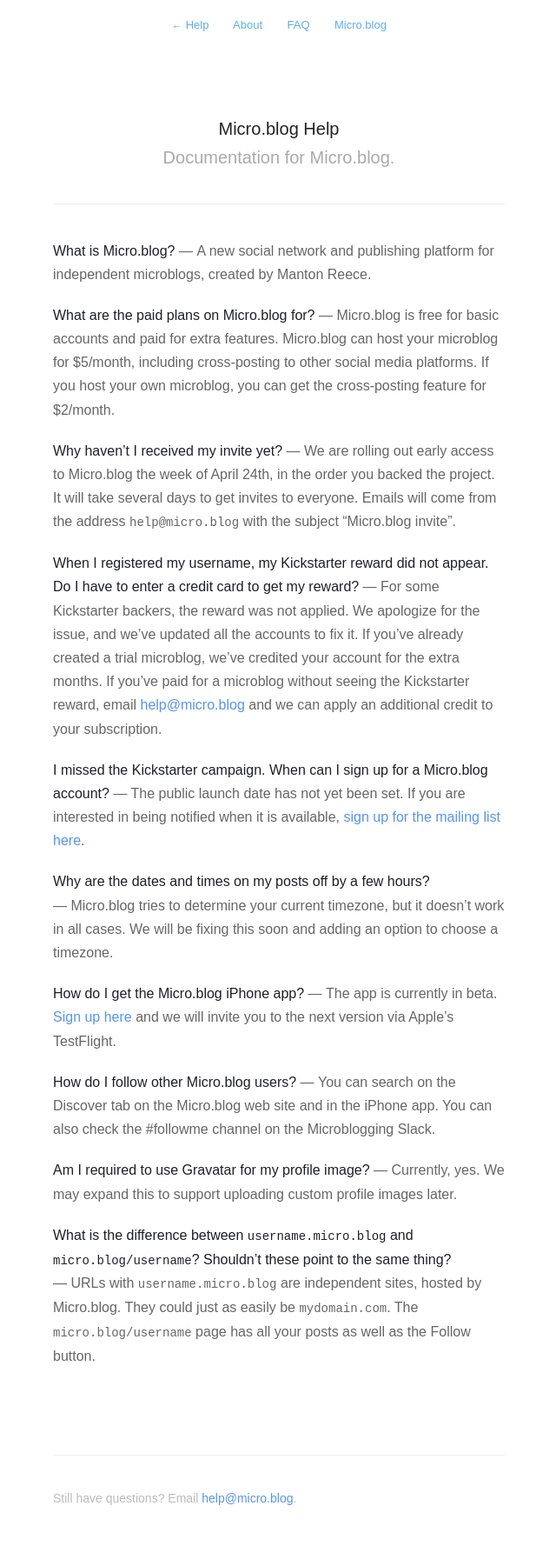
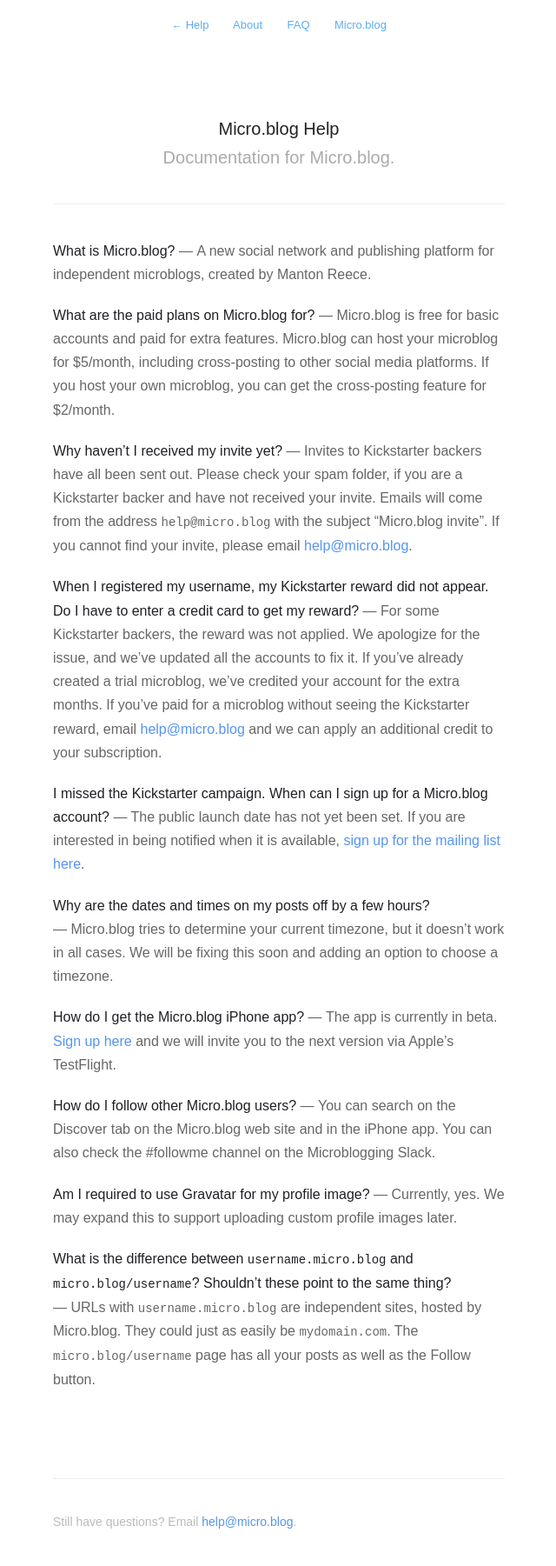
Before and after one commit to microdotblog/help.micro.blog, a Jekyll site: the page built from faq.md, in a window 1280 px wide. Shown: the whole page at 87% size, without its empty margins (319-959 px from the left). Built offline with Jekyll 4.4.1, drawn with Linux system fonts in a browser that asks for light colours; nearby versions of some CDN libraries; before the commit the page ends 1774 px from its top, so only the background shows below that.

Commit message:
Update faq.md

```diff
--- a/faq.md
+++ b/faq.md
@@ -8,7 +8,7 @@
 
 **What are the paid plans on Micro.blog for?** — Micro.blog is free for basic accounts and paid for extra features. Micro.blog can host your microblog for $5/month, including cross-posting to other social media platforms. If you host your own microblog, you can get the cross-posting feature for $2/month.
 
-**Why haven't I received my invite yet?** — We are rolling out early access to Micro.blog the week of April 24th, in the order you backed the project. It will take several days to get invites to everyone. Emails will come from the address `help@micro.blog` with the subject "Micro.blog invite".
+**Why haven't I received my invite yet?** — Invites to Kickstarter backers have all been sent out. Please check your spam folder, if you are a Kickstarter backer and have not received your invite. Emails will come from the address `help@micro.blog` with the subject "Micro.blog invite". If you cannot find your invite, please email [help@micro.blog](mailto:help@micro.blog).
 
 **When I registered my username, my Kickstarter reward did not appear. Do I have to enter a credit card to get my reward?** — For some Kickstarter backers, the reward was not applied. We apologize for the issue, and we've updated all the accounts to fix it. If you've already created a trial microblog, we've credited your account for the extra months. If you've paid for a microblog without seeing the Kickstarter reward, email [help@micro.blog](mailto:help@micro.blog) and we can apply an additional credit to your subscription.
 
```
